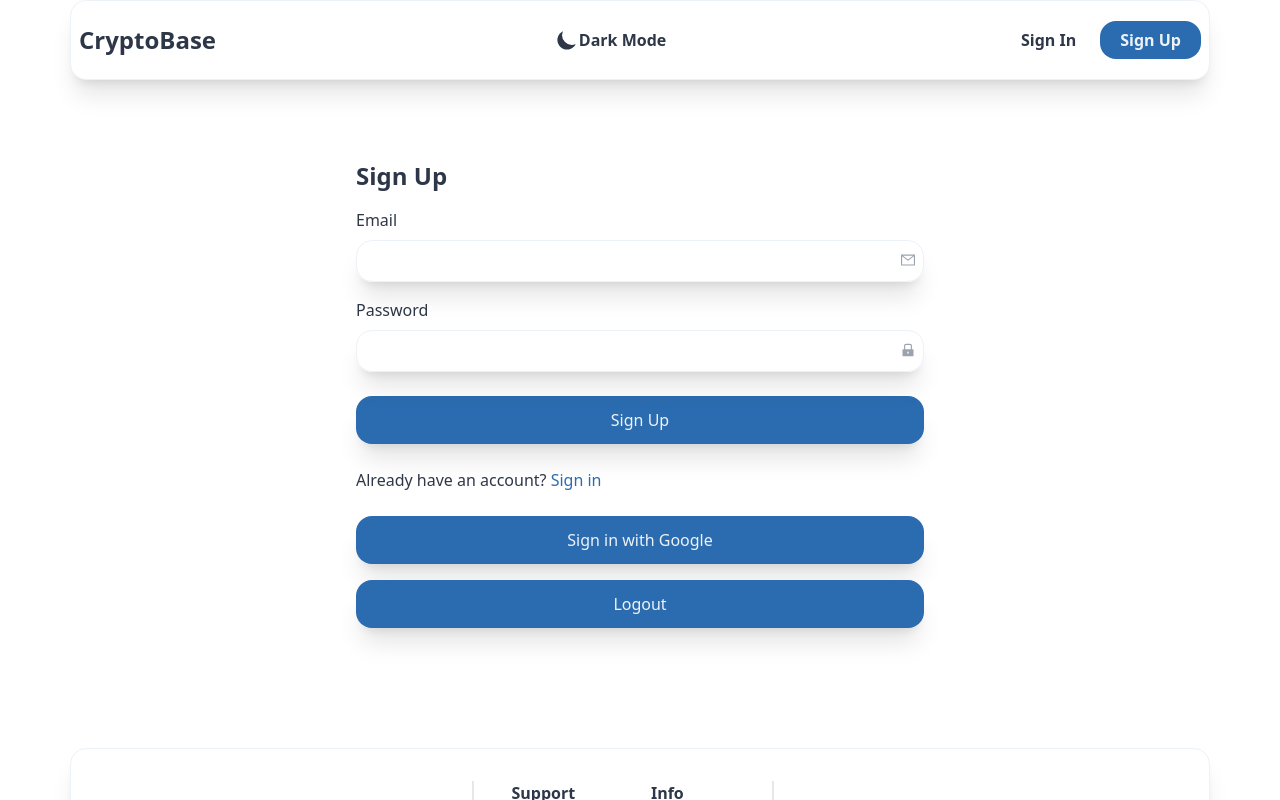
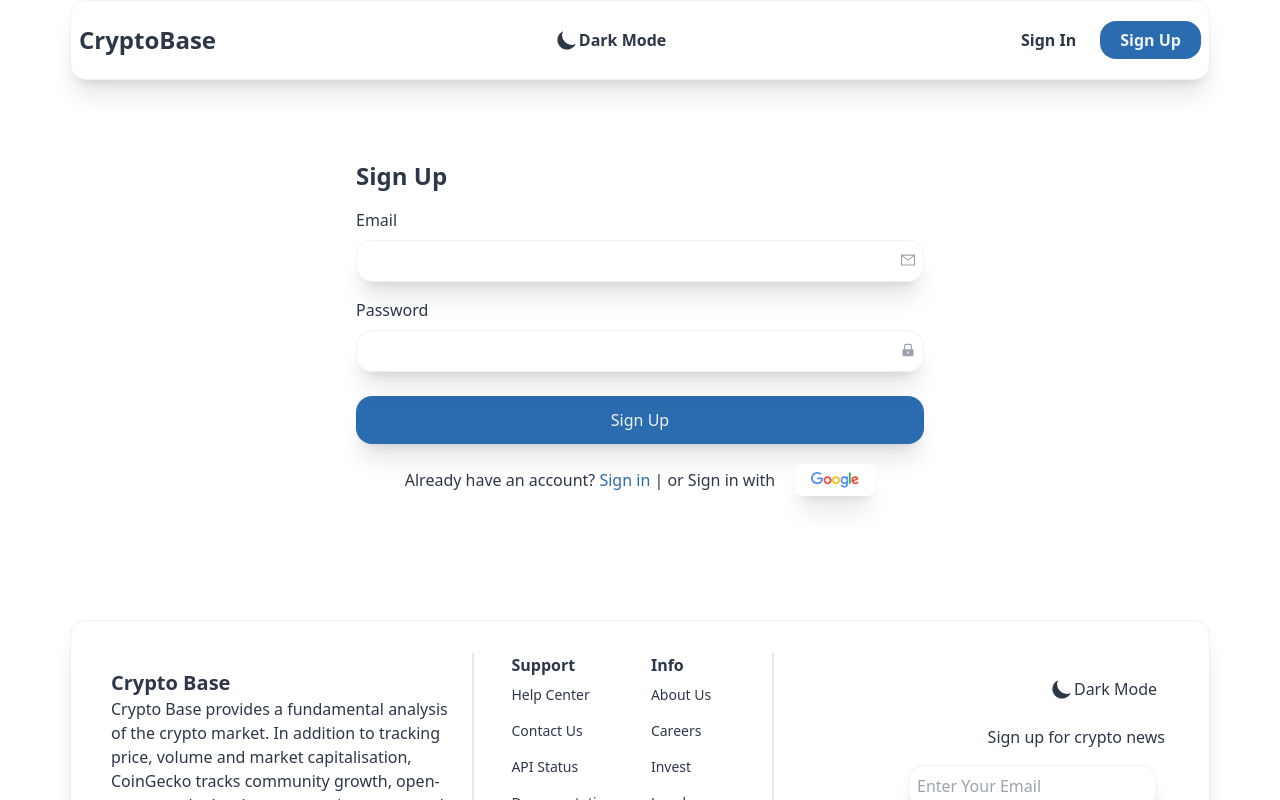
Before and after one commit to saifsolangi/crypto-project, a React (Create React App) app: page /signup in a window 1280 px wide. Shown: the top 800 px of the page. Built offline with nearby package versions, Linux system fonts and the light colour scheme; no server answers.

Commit message:
sign in with google enabled

```diff
--- a/src/App.js
+++ b/src/App.js
@@ -9,7 +9,7 @@
 import CoinPage from './routes/CoinPage';
 import axios from 'axios';
 import Footer from './components/Footer';
-
+import { auth } from './config/firebase';
 
 function App() {
 
@@ -33,8 +33,9 @@
       <Routes>
         <Route path='/' element={<Home coins={coins} />} />
         <Route path='/signin' element={<Signin />} />
-        <Route path='/signup' element={<Signup />} />
-        <Route path='/account' element={<Account />} />
+        {auth.currentUser != 0 ? <Route path='/signup' element={<Signup />} /> : <Route path='/account' element={<Account />} />}
+
+
         <Route path='/coin/:coinId' element={<CoinPage />}>
           <Route path='/coin/:coinId' />
         </Route>
--- a/src/routes/Account.jsx
+++ b/src/routes/Account.jsx
@@ -1,7 +1,12 @@
 import React from 'react'
 import SavedCoin from '../components/SavedCoin'
+import { auth } from '../config/firebase'
+import { signOut } from 'firebase/auth'
 
 const Account = () => {
+
+    const logout = () => signOut(auth)
+
     return (
         <div className='max-w-[1140px] mx-auto'>
             <div className='flex justify-between items-center my-12 rounded-div '>
@@ -14,7 +19,7 @@
                     </div>
                 </div>
                 <div>
-                    <button className='border px-6 py-2 rounded-2xl sahdow-lg hover:shadow-2xl '>
+                    <button onClick={logout} className='border px-6 py-2 rounded-2xl sahdow-lg hover:shadow-2xl '>
                         Sign Out
                     </button>
                 </div>
--- a/src/routes/Signup.jsx
+++ b/src/routes/Signup.jsx
@@ -1,16 +1,13 @@
 import React, { useState } from 'react'
 import { AiFillLock, AiOutlineMail } from 'react-icons/ai'
 import { Link } from 'react-router-dom'
-
 import { auth, googleProvider } from '../config/firebase'
-import { createUserWithEmailAndPassword, signInWithPopup, signOut } from 'firebase/auth'
+import { createUserWithEmailAndPassword, signInWithPopup } from 'firebase/auth'
+import google from '../asset/google.png'
 
 const Signup = () => {
-
     const [email, setEmail] = useState("")
     const [password, setPassword] = useState("")
-
-
 
     const signUp = async () => {
         try {
@@ -20,24 +17,17 @@
         }
     }
 
-
     const signInWithGoogle = async () => {
         try {
             await signInWithPopup(auth, googleProvider)
         } catch (err) {
             console.error(err)
         }
-
     }
 
-    const logout = async () => {
-        try {
-            await signOut(auth)
-        } catch (err) {
-            console.error(err)
-        }
+    if (auth.currentUser != 0) {
+        console.log(auth?.currentUser?.email)
     }
-
 
 
 
@@ -62,11 +52,11 @@
                     </div>
                     <button onClick={signUp} className='w-full my-2 p-3 bg-button text-btnText rounded-2xl shadow-xl'>Sign Up</button>
                 </form>
-                <p className='my-4'>Already have an account? <Link className='text-accent' to={'/signin'}> Sign in</Link></p>
+                <div className='flex items-center justify-center gap-5'>
+                    <p className='my-4'>Already have an account? <Link className='text-accent' to={'/signin'}> Sign in </Link> | or Sign in with</p>
+                    <Link onClick={signInWithGoogle}><img className='w-20 bg-white rounded-lg px-4 py-2 shadow-xl' src={google} /></Link>
+                </div>
 
-
-                <button className='w-full my-2 p-3 bg-button text-btnText rounded-2xl shadow-xl ' onClick={signInWithGoogle}>Sign in with Google</button>
-                <button className='w-full my-2 p-3 bg-button text-btnText rounded-2xl shadow-xl ' onClick={logout}>Logout</button>
             </div>
         </div>
     )
```
Also changed, not shown: src/asset/google.png (added).
